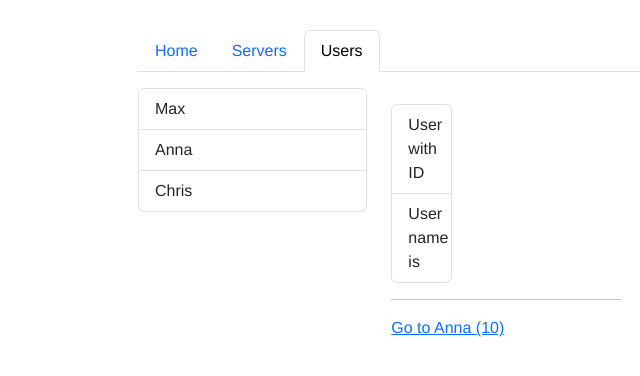
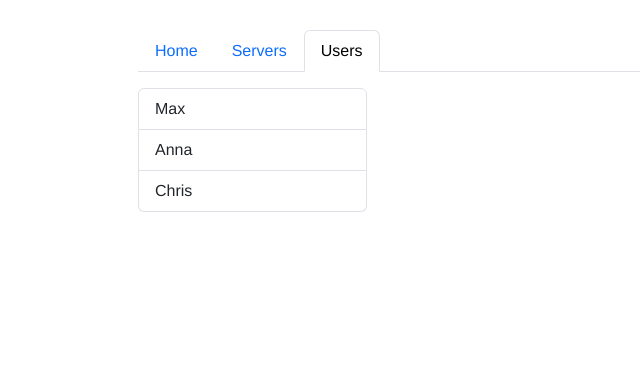
Before and after one commit to shubhenduanupamdutta/routing, an Angular app: page /users in a window 1280 px wide. Shown: the top 376 px of the page, without its empty margins (134-774 px from the left). Built offline with nearby package versions, Linux system fonts and the light colour scheme.

Commit message:
Using child routes

```diff
--- a/src/app/servers/servers.component.html
+++ b/src/app/servers/servers.component.html
@@ -14,9 +14,10 @@
     </div>
   </div>
   <div class="col-12 col-md-4">
-    <button class="btn btn-primary mb-4" (click)="onReload()">Reload Page</button>
+    <router-outlet></router-outlet>
+    <!-- <button class="btn btn-primary mb-4" (click)="onReload()">Reload Page</button>
     <app-edit-server></app-edit-server>
-    <hr />
+    <hr /> -->
     <!-- <app-server></app-server> -->
   </div>
 </div>
--- a/src/app/users/user/user.component.html
+++ b/src/app/users/user/user.component.html
@@ -1,6 +1,6 @@
 <div>
   <div class="row my-3">
-    <div class="col-12 col-md-4">
+    <div class="col-12">
       <ul class="list-group">
         <li class="list-group-item">User with ID {{ user.id }}</li>
         <li class="list-group-item">User name is {{ user.name }}</li>
--- a/src/app/users/users.component.html
+++ b/src/app/users/users.component.html
@@ -11,7 +11,8 @@
       </a>
     </div>
   </div>
-  <div class="col-12 col-md-4">
-    <app-user></app-user>
+  <div class="col-12 col-md-8">
+    <!-- <app-user></app-user> -->
+    <router-outlet></router-outlet>
   </div>
 </div>
```
Also changed, not shown: src/app/app.module.ts (+12 -5 lines).
